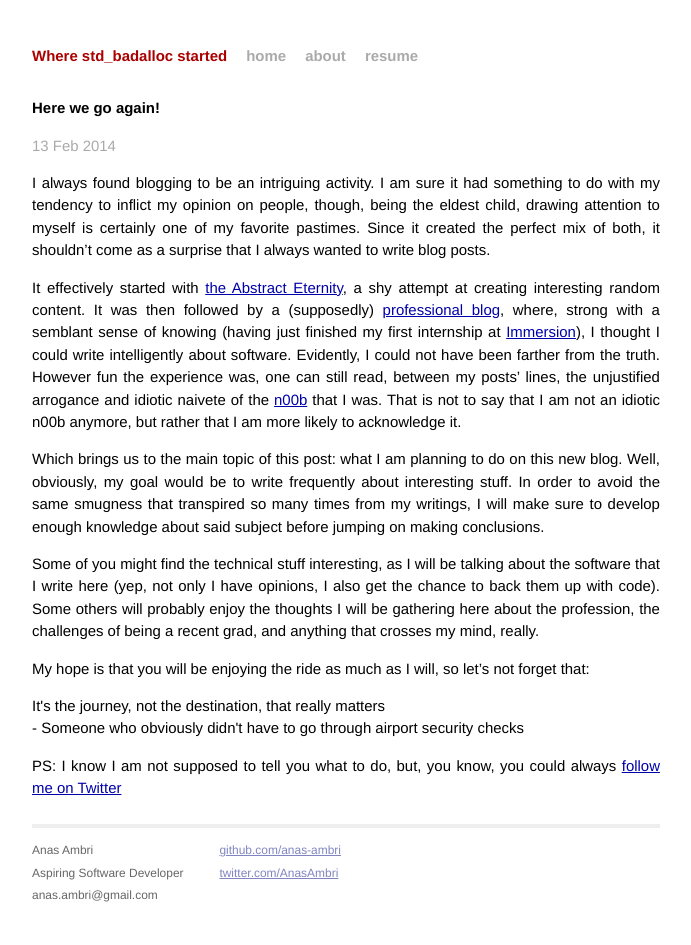
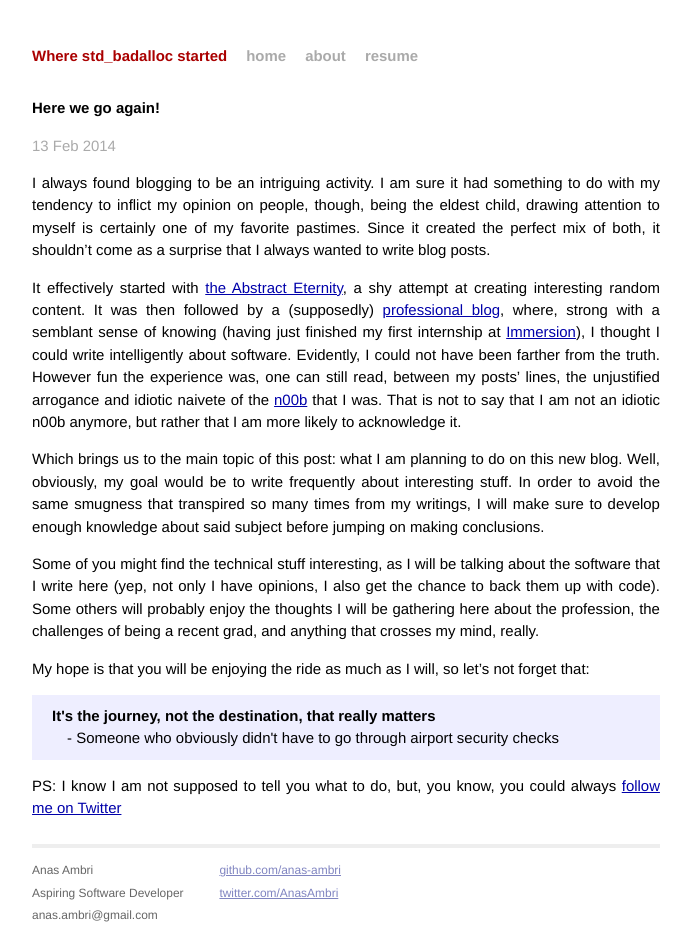
Before and after one commit to anas-ambri/anas-ambri.github.io, a Jekyll site: the page built from _posts/2014-02-13-Here-we-go-again.md, in a window 1280 px wide. Shown: the whole page, without its empty margins (294-985 px from the left). Built offline with Jekyll 4.4.1, drawn with Linux system fonts in a browser that asks for light colours; Markdown is read by kramdown in place of the engine named in the settings.

Commit message:
Adding styling for blockquotes

```diff
--- a/css/main.css
+++ b/css/main.css
@@ -158,3 +158,18 @@ a:visited { color: #a0a; }
 .post pre.terminal code {
   background-color: #333;
 }
+
+.post blockquote {
+    background-color: #EEEEFF;
+    padding: 10px;
+    border: 1px solid rgba(238, 238, 255, 0.7) inset;
+}
+
+.post blockquote .text {
+    font-weight : bold;
+    padding-left: 10px;
+}
+
+.post blockquote .source {
+    padding-left: 25px;
+}
```
